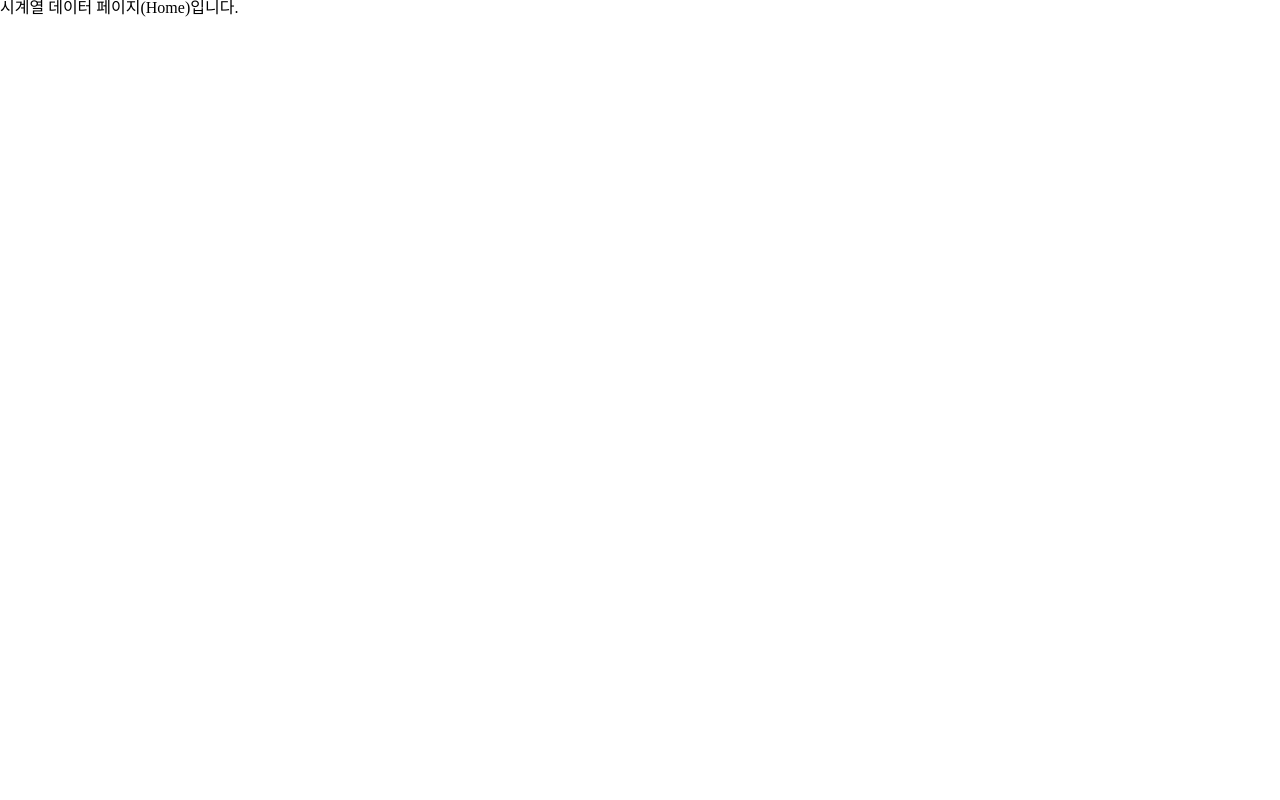
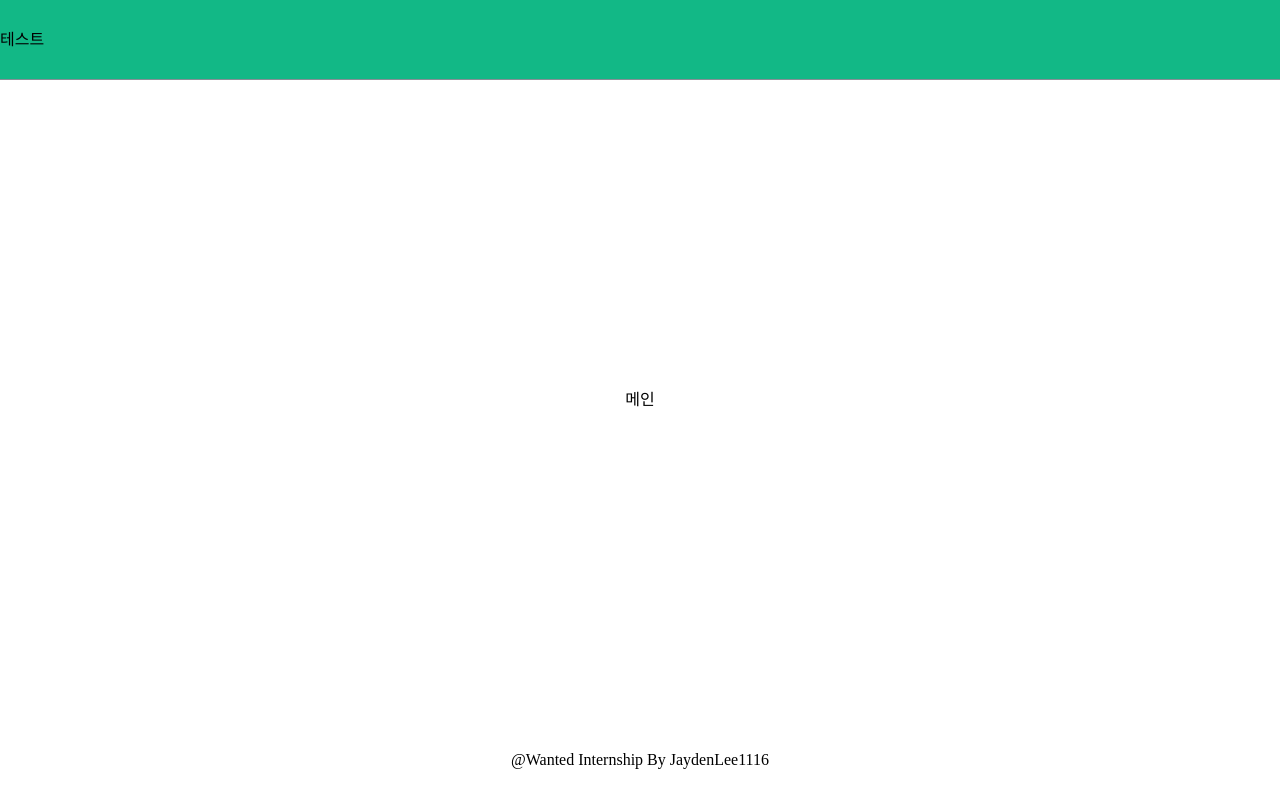
Before and after one commit to JaydenLee1116/wanted-internship-w4, a React (Create React App) app: page / in a window 1280 px wide. Built offline with nearby package versions, Linux system fonts and the light colour scheme.

Commit message:
💄 design: ChartPage UI 구현
- Container, Header, Main, Footer

```diff
--- /dev/null
+++ b/src/pages/ChartPage/ChartPage.styled.ts
@@ -0,0 +1,41 @@
+import { styled } from 'styled-components';
+
+export const Container = styled.section`
+  display: flex;
+  flex-direction: column;
+  justify-content: flex-start;
+  align-items: center;
+  width: 100vw;
+  height: 100vh;
+`;
+
+export const Header = styled.header`
+  display: flex;
+  flex-direction: row;
+  justify-content: flex-start;
+  align-items: center;
+  width: 100%;
+  height: 10%;
+  background-color: ${({ theme }) => theme.colors.primary};
+  border-bottom: 1px solid ${({ theme }) => theme.colors.darkGray};
+`;
+
+export const Main = styled.main`
+  display: flex;
+  flex-direction: column;
+  justify-content: center;
+  align-items: center;
+  width: 100%;
+  height: 80%;
+  background-color: ${({ theme }) => theme.colors.white};
+`;
+
+export const Footer = styled.footer`
+  display: flex;
+  flex-direction: row;
+  justify-content: center;
+  align-items: center;
+  width: 100%;
+  height: 10%;
+  background-color: ${({ theme }) => theme.colors.white};
+`;
--- /dev/null
+++ b/src/pages/ChartPage/index.tsx
@@ -0,0 +1,13 @@
+import React from 'react';
+
+import * as S from './ChartPage.styled';
+
+export const ChartPage = () => {
+  return (
+    <S.Container>
+      <S.Header>테스트</S.Header>
+      <S.Main>메인</S.Main>
+      <S.Footer>@Wanted Internship By JaydenLee1116</S.Footer>
+    </S.Container>
+  );
+};
--- a/src/pages/TimeSeriesPage/index.tsx
+++ /dev/null
@@ -1,5 +0,0 @@
-import React from 'react';
-
-export const TimeSeriesPage = () => {
-  return <section>시계열 데이터 페이지(Home)입니다.</section>;
-};
--- a/src/routes/router.tsx
+++ b/src/routes/router.tsx
@@ -1,7 +1,7 @@
 import React from 'react';
 import { createBrowserRouter } from 'react-router-dom';
 
-import { TimeSeriesPage as HomePage } from '../pages/TimeSeriesPage';
+import { ChartPage as HomePage } from '../pages/ChartPage';
 import { HomePageRouteErrorBoundary } from '../components/HomePageRouteErrorBoundary';
 
 export const router = createBrowserRouter([
```
